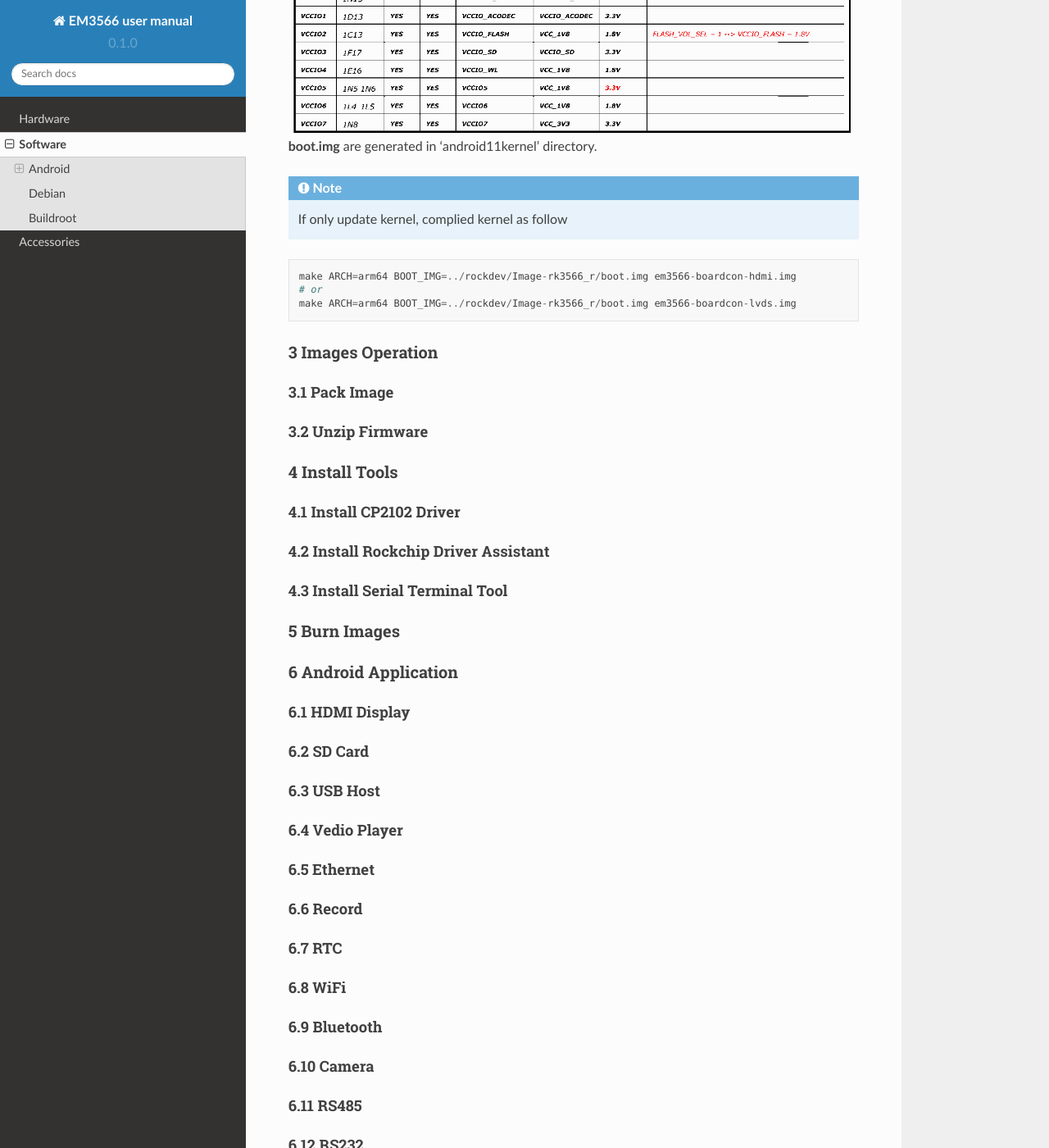
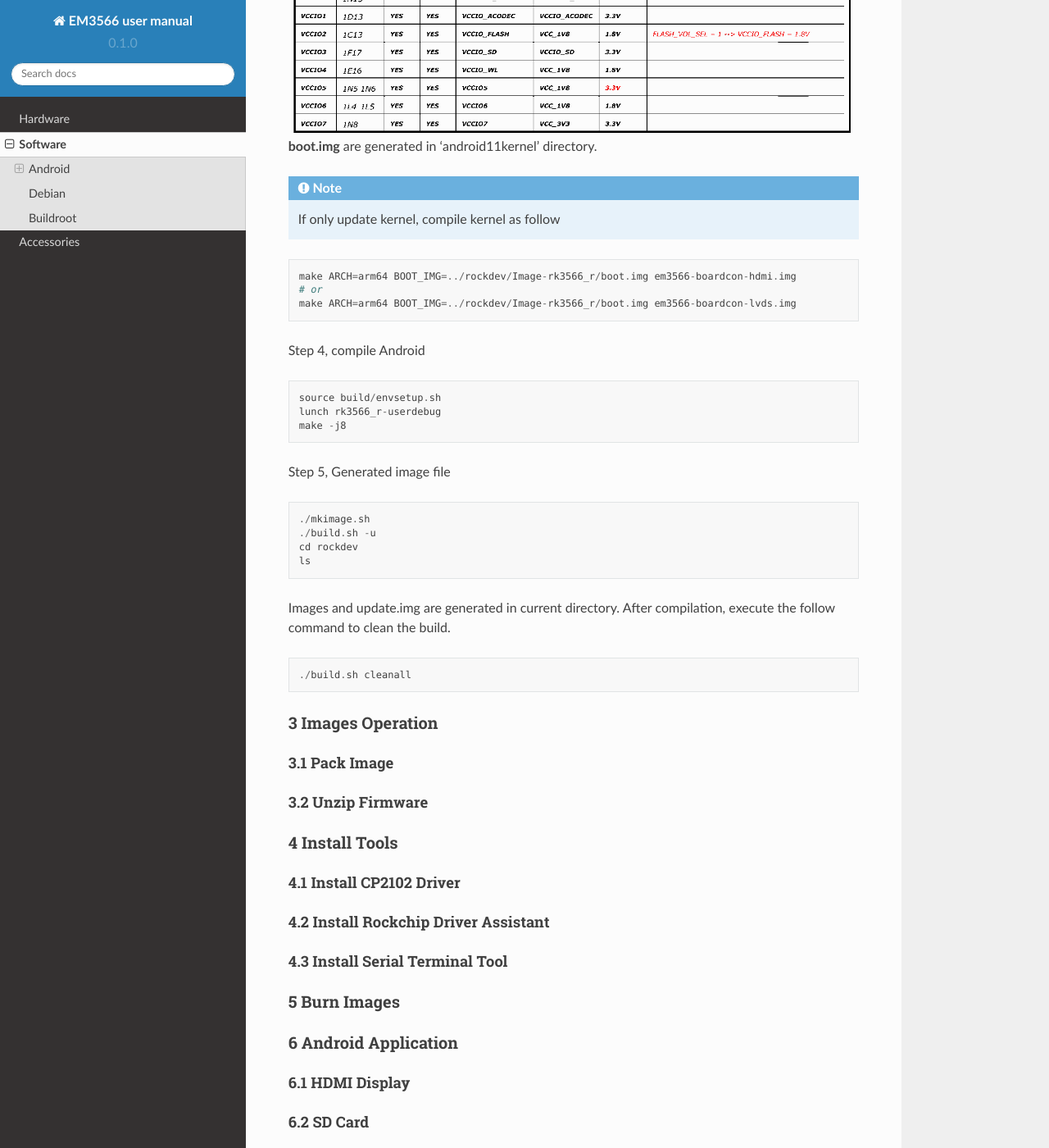
Before and after one commit to boardcon/EM3566, a Sphinx documentation site: the page built from docs/source/software.rst, in a window 1280 px wide and 1400 px high, scrolled down 2173 px. Shown: the whole window at 82% size. Built offline with Sphinx 7.4.7 and the Read the Docs theme 2.0.0, drawn with Linux system fonts in a browser that asks for light colours.

Commit message:
Update software.rst

```diff
--- a/docs/source/software.rst
+++ b/docs/source/software.rst
@@ -102,7 +102,7 @@ or LVDS
 **boot.img** are generated in 'android11\kernel' directory.
 
 .. Note::
- If only update kernel, complied kernel as follow
+ If only update kernel, compile kernel as follow
 
 .. code-block::
 
@@ -110,6 +110,29 @@ or LVDS
  # or
  make ARCH=arm64 BOOT_IMG=../rockdev/Image-rk3566_r/boot.img em3566-boardcon-lvds.img
 
+Step 4, compile Android
+
+.. code-block::
+
+ source build/envsetup.sh
+ lunch rk3566_r-userdebug
+ make -j8
+
+Step 5, Generated image file
+
+.. code-block::
+
+ ./mkimage.sh
+ ./build.sh -u
+ cd rockdev
+ ls
+
+Images and update.img are generated in current directory.
+After compilation, execute the follow command to clean the build.
+
+.. code-block::
+
+ ./build.sh cleanall
 
 3 Images Operation
 ^^^^^^^^^^^^^^^^^^^^^^^
```
